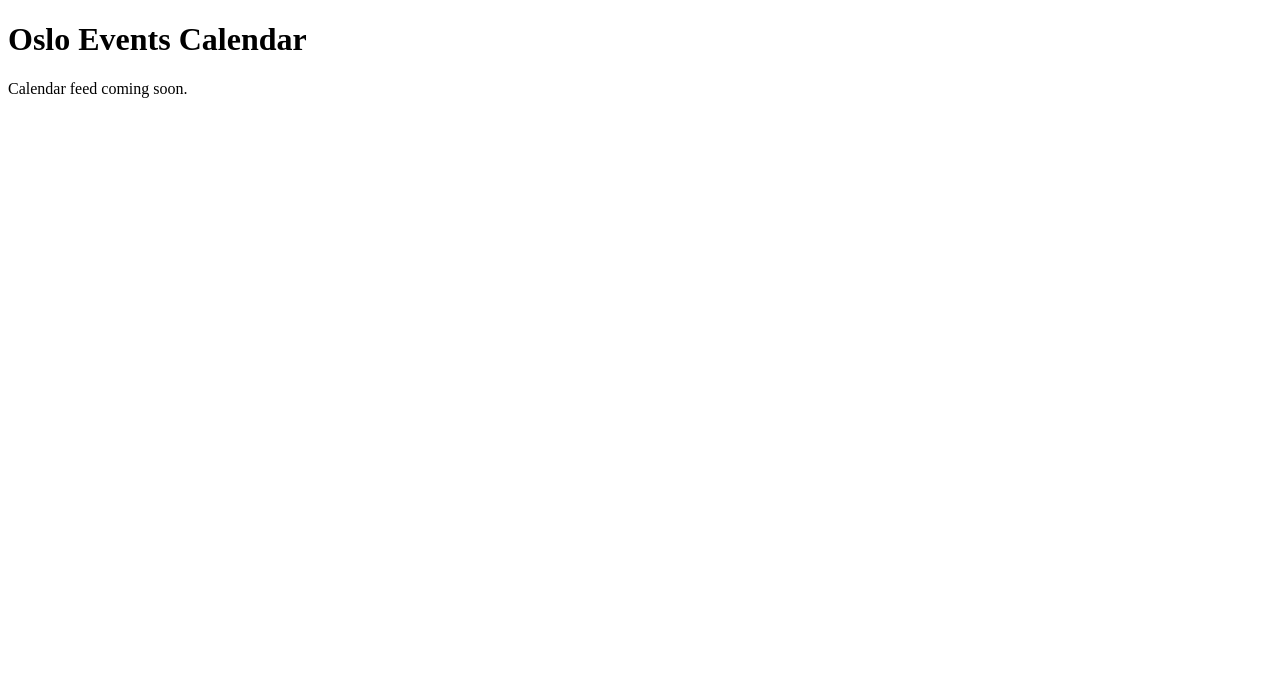
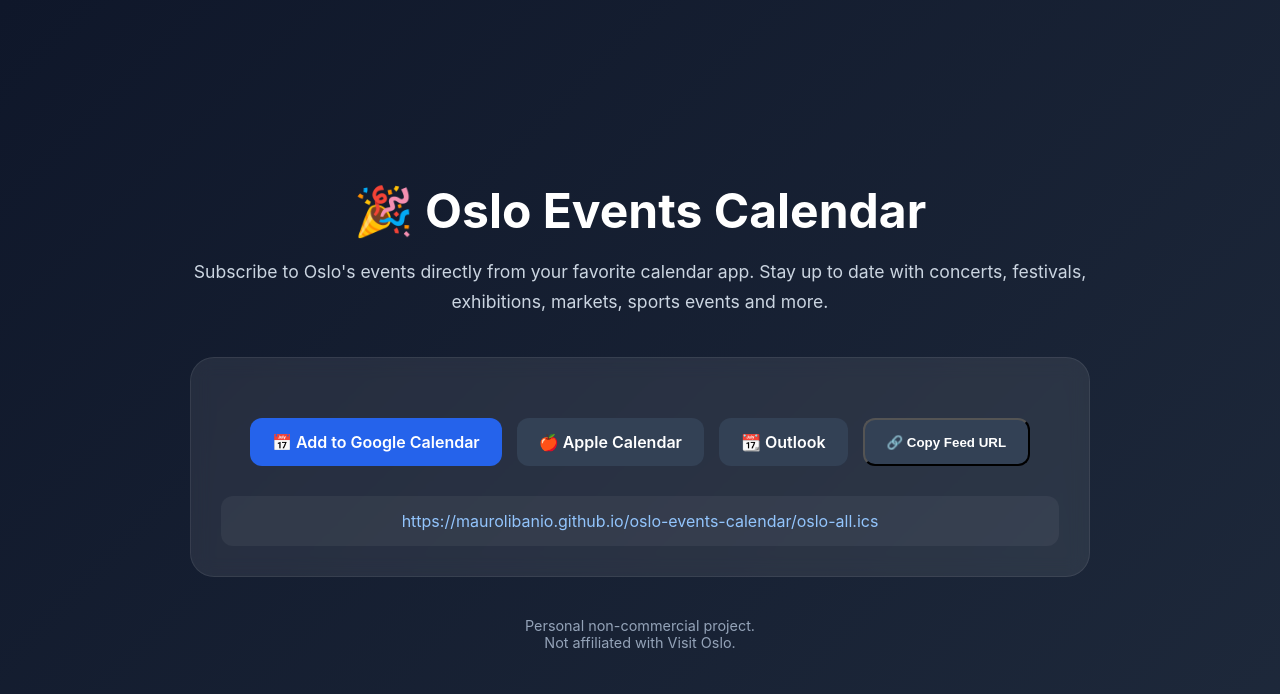
Before and after one commit to maurolibanio/oslo-events-calendar, a plain HTML site: page docs/index.html in a window 1280 px wide. Drawn offline with Linux system fonts and the light colour scheme.

Commit message:
Update index.html

```diff
--- a/docs/index.html
+++ b/docs/index.html
@@ -1,10 +1,167 @@
 <!DOCTYPE html>
-<html>
+<html lang="en">
 <head>
+    <meta charset="UTF-8">
+    <meta name="viewport" content="width=device-width, initial-scale=1.0">
+
     <title>Oslo Events Calendar</title>
+
+    <style>
+        body {
+            margin: 0;
+            font-family: Inter, Arial, sans-serif;
+            background: linear-gradient(
+                135deg,
+                #0f172a,
+                #1e293b
+            );
+            color: white;
+            min-height: 100vh;
+
+            display: flex;
+            justify-content: center;
+            align-items: center;
+        }
+
+        .container {
+            max-width: 900px;
+            padding: 40px;
+            text-align: center;
+        }
+
+        h1 {
+            font-size: 3rem;
+            margin-bottom: 10px;
+        }
+
+        p {
+            color: #cbd5e1;
+            font-size: 1.1rem;
+            line-height: 1.7;
+        }
+
+        .card {
+            margin-top: 40px;
+            background: rgba(255,255,255,0.08);
+            backdrop-filter: blur(10px);
+            border-radius: 24px;
+            padding: 30px;
+            border: 1px solid rgba(255,255,255,0.08);
+        }
+
+        .buttons {
+            display: flex;
+            flex-wrap: wrap;
+            justify-content: center;
+            gap: 15px;
+            margin-top: 30px;
+        }
+
+        .button {
+            text-decoration: none;
+            color: white;
+            background: #2563eb;
+            padding: 14px 22px;
+            border-radius: 12px;
+            font-weight: 600;
+            transition: 0.2s;
+        }
+
+        .button:hover {
+            transform: translateY(-2px);
+        }
+
+        .secondary {
+            background: #334155;
+        }
+
+        .feed {
+            margin-top: 30px;
+            padding: 15px;
+            border-radius: 12px;
+            background: rgba(255,255,255,0.05);
+            word-break: break-all;
+            color: #93c5fd;
+        }
+
+        footer {
+            margin-top: 40px;
+            color: #94a3b8;
+            font-size: 0.9rem;
+        }
+
+    </style>
 </head>
+
 <body>
-    <h1>Oslo Events Calendar</h1>
-    <p>Calendar feed coming soon.</p>
+
+<div class="container">
+
+    <h1>🎉 Oslo Events Calendar</h1>
+
+    <p>
+        Subscribe to Oslo's events directly from your favorite calendar app.
+        Stay up to date with concerts, festivals, exhibitions, markets,
+        sports events and more.
+    </p>
+
+    <div class="card">
+
+        <div class="buttons">
+
+            <a
+                class="button"
+                href="https://calendar.google.com/calendar/u/0/r/settings/addbyurl"
+                target="_blank">
+                📅 Add to Google Calendar
+            </a>
+
+            <a
+                class="button secondary"
+                href="webcal://maurolibanio.github.io/oslo-events-calendar/oslo-all.ics">
+                🍎 Apple Calendar
+            </a>
+
+            <a
+                class="button secondary"
+                href="webcal://maurolibanio.github.io/oslo-events-calendar/oslo-all.ics">
+                📆 Outlook
+            </a>
+
+            <button
+                class="button secondary"
+                onclick="copyFeed()">
+                🔗 Copy Feed URL
+            </button>
+
+        </div>
+
+        <div class="feed" id="feedUrl">
+            https://maurolibanio.github.io/oslo-events-calendar/oslo-all.ics
+        </div>
+
+    </div>
+
+    <footer>
+        Personal non-commercial project.<br>
+        Not affiliated with Visit Oslo.
+    </footer>
+
+</div>
+
+<script>
+
+function copyFeed() {
+
+    const url =
+        "https://maurolibanio.github.io/oslo-events-calendar/oslo-all.ics";
+
+    navigator.clipboard.writeText(url);
+
+    alert("Calendar feed URL copied.");
+}
+
+</script>
+
 </body>
 </html>
```
